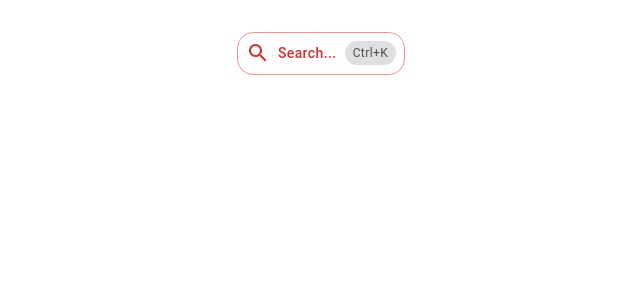
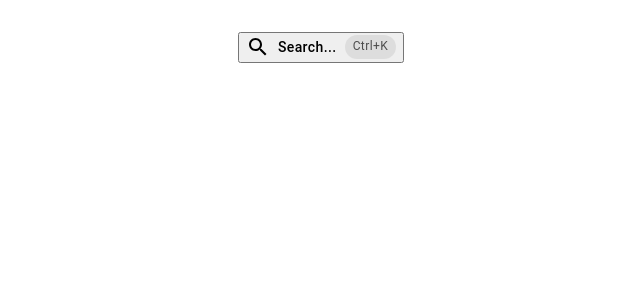
Before and after one commit to FoxtrotPerry/react-search-dialog, a React (Vite) app: page / in a window 1280 px wide. Shown: the top 300 px of the page, without its empty margins (319-959 px from the left). Built offline with nearby package versions, Linux system fonts and the light colour scheme.

Commit message:
Starting transition over to @mui/base

```diff
--- a/react-search-dialog/Search.tsx
+++ b/react-search-dialog/Search.tsx
@@ -1,8 +1,6 @@
 import React, { useCallback, useEffect, useMemo, useRef, useState } from 'react';
 import Fuse from 'fuse.js';
 import {
-    Button,
-    ButtonProps,
     debounce,
     Dialog,
     Divider,
@@ -12,6 +10,8 @@ import {
     useMediaQuery,
     useTheme,
 } from '@mui/material';
+
+import { Button as BaseButton, ButtonProps as BaseButtonProps } from '@mui/base';
 
 import { QuickFill } from './QuickFill';
 import { FilteredSearch } from './FilteredSearch';
@@ -74,10 +74,10 @@ export type SearchProps<T> = {
     items: T[];
     /**
      * Props passed to the search button that opens main search dialog
-     * @see ButtonProps
+     * @see BaseButtonProps
      * @link https://mui.com/api/button/
      */
-    buttonProps?: ButtonProps | ((isSmallScreen: boolean) => ButtonProps);
+    buttonProps?: BaseButtonProps | ((isSmallScreen: boolean) => BaseButtonProps);
     /**
      * Search engine options passed to Fuse.js.
      *
@@ -326,6 +326,7 @@ export const Search = <T extends SearchItemRequirements>({
         <>
             <SearchButton
                 buttonProps={{
+                    style: {},
                     ...evaluatedButtonProps,
                     onClick: () => {
                         setOpen(true);
@@ -405,14 +406,14 @@ export const Search = <T extends SearchItemRequirements>({
                                     renderRecent={renderRecent}
                                     closeDialog={closeAndReset}
                                     toolbarElements={
-                                        <Button
+                                        <BaseButton
                                             onClick={() => {
                                                 clearRecents();
                                                 setRecentSearches([]);
                                             }}
                                         >
                                             Clear Recents
-                                        </Button>
+                                        </BaseButton>
                                     }
                                 />
                             )}
--- a/react-search-dialog/SearchButton.tsx
+++ b/react-search-dialog/SearchButton.tsx
@@ -1,13 +1,16 @@
-import { Button, ButtonProps, IconButton, Stack, Typography, useTheme } from '@mui/material';
+import { IconButton, Stack, Typography } from '@mui/material';
+import { Button as BaseButton, ButtonProps as BaseButtonProps } from '@mui/base';
 import SearchIcon from '@mui/icons-material/Search';
 import { HotkeyChip } from './HotkeyChip';
+
+const DEFAULT_BUTTON_THEME: React.CSSProperties = {};
 
 type SearchButtonProps = {
     /**
      * Props to pass to the button component.
      * @see https://mui.com/material-ui/api/button/#props
      */
-    buttonProps: ButtonProps;
+    buttonProps: BaseButtonProps;
     /**
      * If true, the button will be rendered as just an icon button to conserve space.
      * @default false
@@ -16,17 +19,17 @@ type SearchButtonProps = {
 };
 
 export const SearchButton = ({ buttonProps, mobile }: SearchButtonProps) => {
-    const theme = useTheme();
     return mobile ? (
-        <IconButton variant="outlined" color="primary" {...buttonProps}>
+        <IconButton>
             <SearchIcon />
         </IconButton>
     ) : (
-        <Button
-            variant="outlined"
-            focusRipple={false}
+        <BaseButton
+            // variant="outlined"
+            // focusRipple={false}
+            style={DEFAULT_BUTTON_THEME}
             {...buttonProps}
-            sx={{ borderRadius: theme.shape.borderRadius, padding: 1, ...buttonProps.sx }}
+            // sx={{ borderRadius: theme.shape.borderRadius, padding: 1, ...buttonProps.sx }}
         >
             <Stack spacing={1} direction="row">
                 <SearchIcon />
@@ -35,6 +38,6 @@ export const SearchButton = ({ buttonProps, mobile }: SearchButtonProps) => {
                 </Typography>
                 <HotkeyChip chipText="Ctrl+K" />
             </Stack>
-        </Button>
+        </BaseButton>
     );
 };
```
